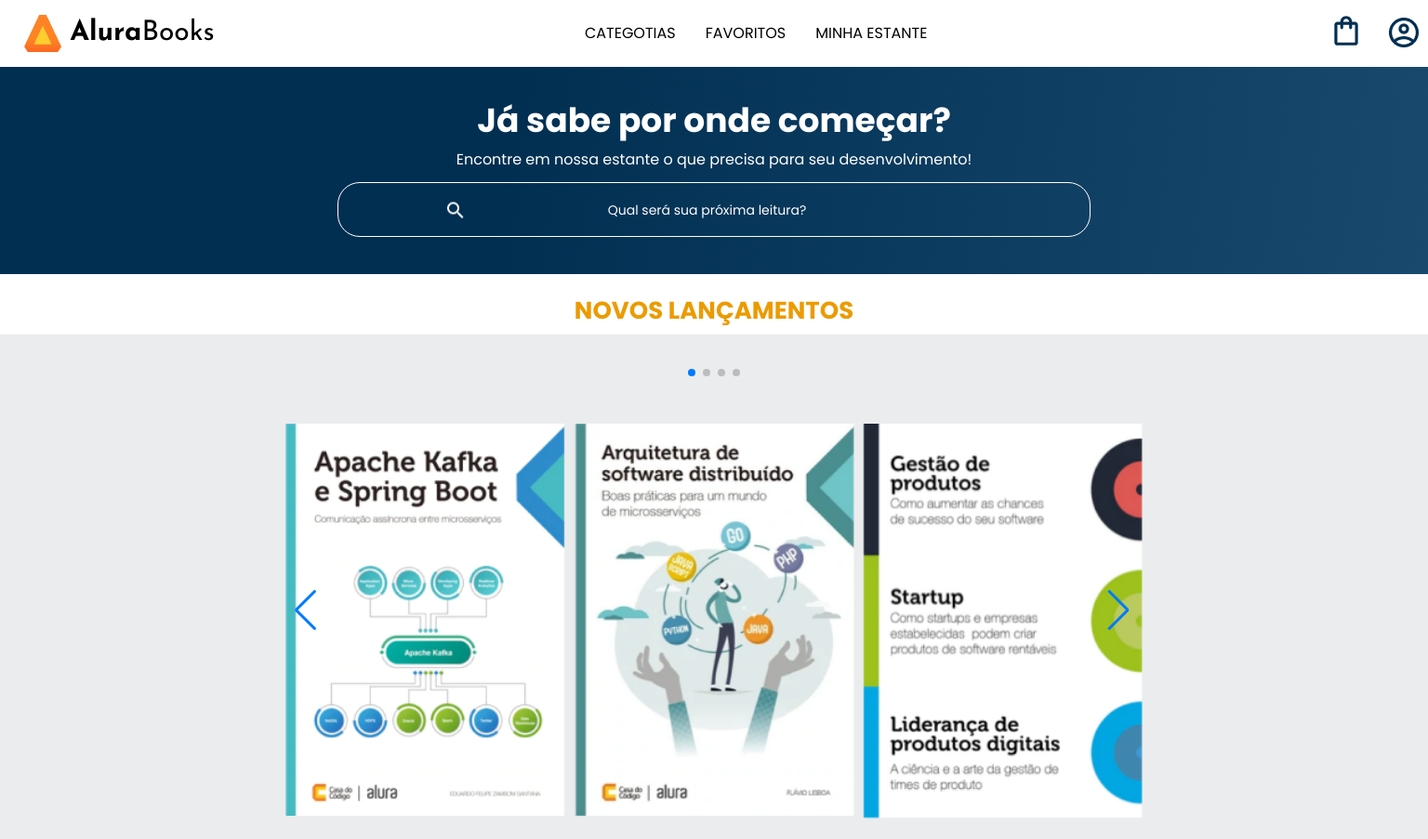
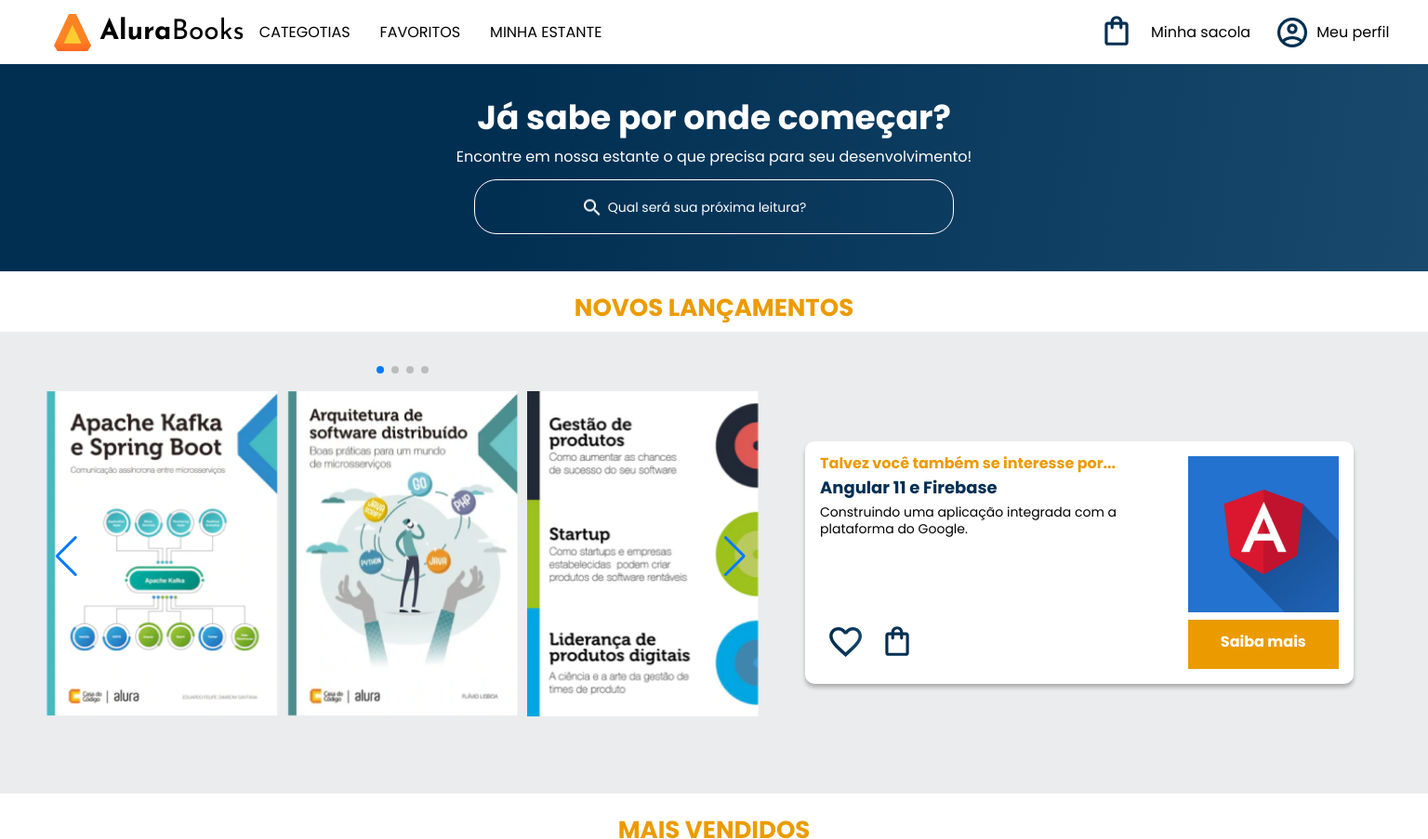
Before and after one commit to rodrigovaleferreira/loja-livros, a plain HTML site: page index.html in a window 1536 px wide. Shown: the top 903 px of the page at 93% size. Drawn offline with nearby package versions, Linux system fonts and the light colour scheme.

Commit message:
teste desktop

```diff
--- a/index.html
+++ b/index.html
@@ -67,9 +67,17 @@
         </ul>
 
         <div class="container">
-            <a class="container__imagem container__imagem_transparente" href="#" ><img src="./img/Favoritos.svg" alt="favoritos"></a>
-            <a class="container__imagem" href="#"><img src="./img/Compras.svg" alt=""></a>
-            <a class="container__imagem container__imagem_usuario" href="#"><img src="./img/Usuario.png" alt=""></a>
+            <a class="container__imagem container__imagem_transparente" href="#" >
+                <img src="./img/Favoritos.svg" alt="favoritos">
+            </a>
+            <a class="container__imagem container_link" href="#">
+                <img src="./img/Compras.svg" alt="">
+                <p class="container_texto">Minha sacola</p>
+            </a>
+            <a class="container__imagem container__imagem_usuario container_link" href="#">
+                <img src="./img/Usuario.png" alt="">
+                <p class="container_texto">Meu perfil</p>
+            </a>
         </div>
     </header>
 
@@ -82,7 +90,8 @@
     <section class="carrosel">
         <h2 class="carrosel_titulo">Novos lançamentos</h2>
         <!-- Slider main container -->
-<div class="swiper">
+        <div class="carrosel_container">
+        <div class="swiper">
         <!-- If we need pagination -->
         <div class="swiper-pagination"></div>
 
@@ -96,11 +105,10 @@
       <div class="swiper-slide"><img src="./img/Tuning.png" alt="livro Tuning"></div>
       <div class="swiper-slide"><img src="./img/Portugol.png" alt="livro Portugol"></div>
     </div>
-
-
     <!-- If we need navigation buttons -->
     <div class="swiper-button-prev"></div>
     <div class="swiper-button-next"></div>
+    </div>
 
   <div class="card">
     <!-- 1° linha -->
@@ -129,11 +137,13 @@
         <a href="#" class="botoes_ancora">Saiba mais</a>
     </div>
   </div>
+</div>
 </section>
 
     <section class="carrosel">
         <h2 class="carrosel_titulo">Mais vendidos</h2>
         <!-- Slider main container -->
+        <div class="carrosel_container">
 <div class="swiper">
         <!-- If we need pagination -->
     <div class="swiper-pagination"></div>
@@ -153,7 +163,7 @@
     <!-- If we need navigation buttons -->
     <div class="swiper-button-prev"></div>
     <div class="swiper-button-next"></div>
-
+    </div>
     <div class="card">
         <!-- 1° linha -->
         <div class="card_descricao">
@@ -182,6 +192,7 @@
             <a href="#" class="botoes_ancora">Saiba mais</a>
         </div>
       </div>
+    </div>
     </section>
 
     <section class="topicos">
--- a/style/banner.css
+++ b/style/banner.css
@@ -46,3 +46,10 @@
         background-position: 7em;
     }
 }
+
+@media screen and (min-width:1500px){
+    .banner_pesquisa{
+        width: 35%;
+    }
+
+}
--- a/style/carrosel.css
+++ b/style/carrosel.css
@@ -86,7 +86,7 @@
     }
     .swiper-button-next,.swiper-button-prev{
         display: block;
-        top: 35%;
+        top: 65%;
     }
     .card{
         width: 80%;
@@ -95,3 +95,29 @@
     }
 
 }
+
+@media screen and (min-width:1500px){
+    .carrosel_container{
+        display: flex;
+        align-items: center;
+        margin: 0 5em 5em 2em;
+        margin-left: 50px;
+
+    }
+
+    .swiper-pagination{
+        margin: 2em 0 1em 0;
+    }
+    .swiper{
+        width: 60%;
+    }
+    .card{
+        margin-left: 50px;
+        width: 40vw;
+        height: auto;
+        margin-top: 8%;
+    }
+    .swiper-button-next,.swiper-button-prev{
+        top: 58%;
+    }
+}
--- a/style/header.css
+++ b/style/header.css
@@ -74,6 +74,10 @@
     display: none;
 }
 
+.container_texto{
+    display: none;
+}
+
 @media screen and (min-width:1024px) {
     .container_titulo, .container_titulo-negrito{
         font-family: var(--fonte-secundaria);
@@ -118,3 +122,23 @@
         display: none;
     }
 }
+
+@media screen and (min-width:1500px) {
+    .container_link{
+        display: flex;
+        align-items: center;
+        margin-left: 10px;
+        color: var(--cor-preto);
+    }
+    .container_texto{
+        margin-left: 10px;
+        padding-left: 0;
+        display: block;
+    }
+    .cabecalho{
+        padding: 0 2em;
+    }
+    .opcoes{
+        margin-right: auto;
+    }
+}
```
